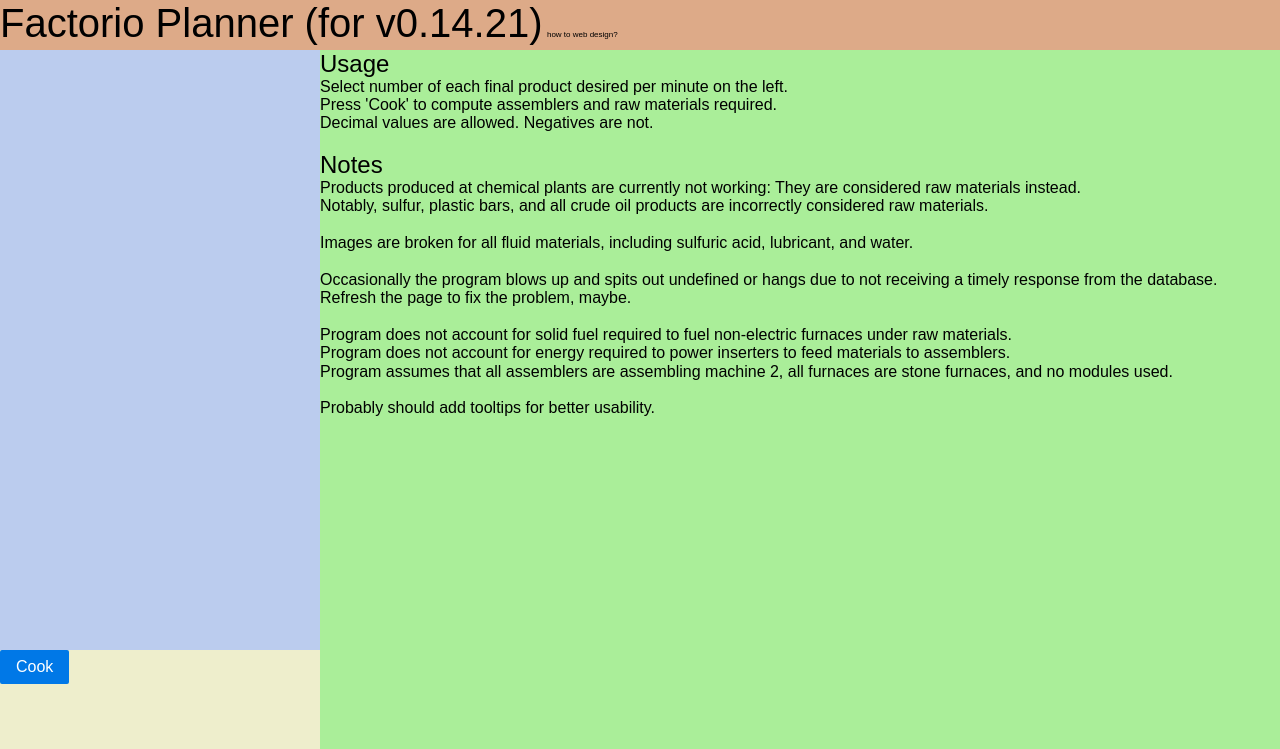
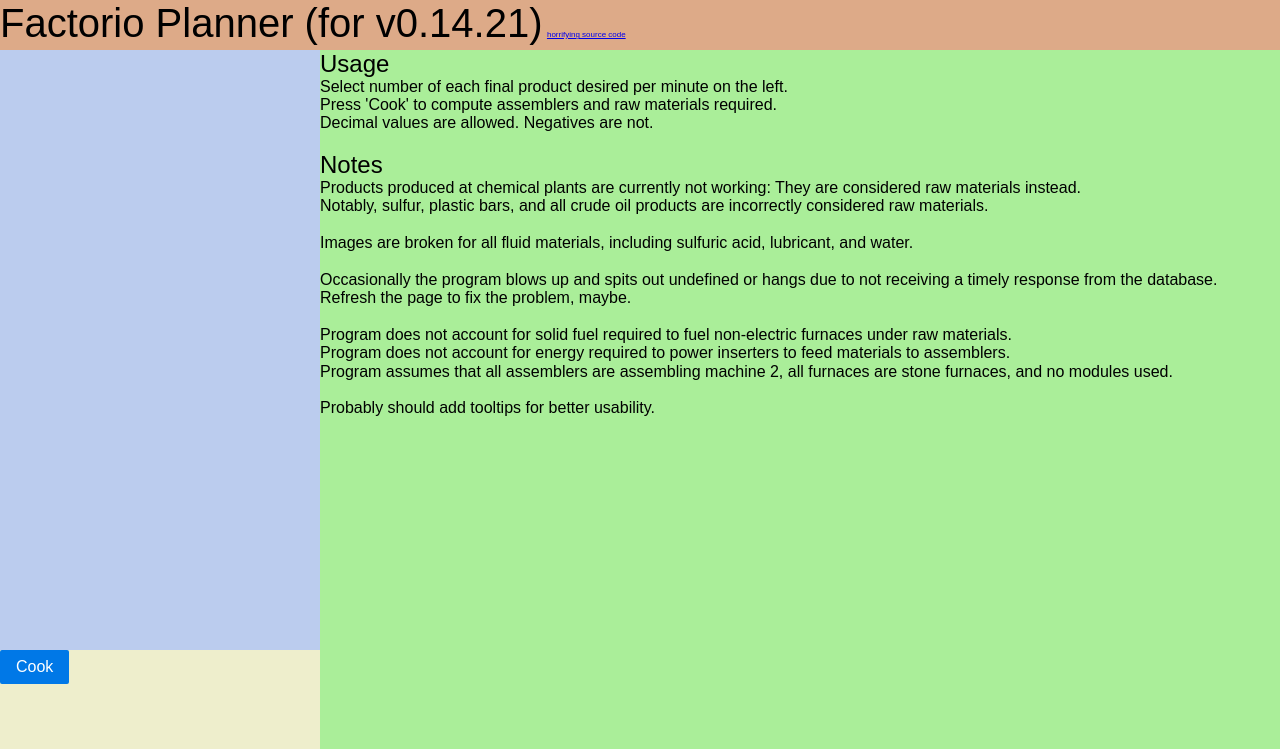
Before and after one commit to MBlaureNs/factorio-planner, a Flask app: page / in a window 1280 px wide. Shown: the top 749 px of the page. Run offline with Flask 2, Linux system fonts and the light colour scheme; data that the repository does not hold is empty; some libraries are stand-ins or nearby versions.

Commit message:
horrifying source code

```diff
--- a/app/templates/home.html
+++ b/app/templates/home.html
@@ -8,7 +8,7 @@
 
 <div class="header-panel">
   <span class="title-span">Factorio Planner (for v0.14.21)</span>
-  <span class="smol-span">how to web design?</span>
+  <span class="smol-span"><a href="https://github.com/MBlaureNs/factorio-planner">horrifying source code</a></span>
 </div>
 
 <div class="main-div pure-g">
```
